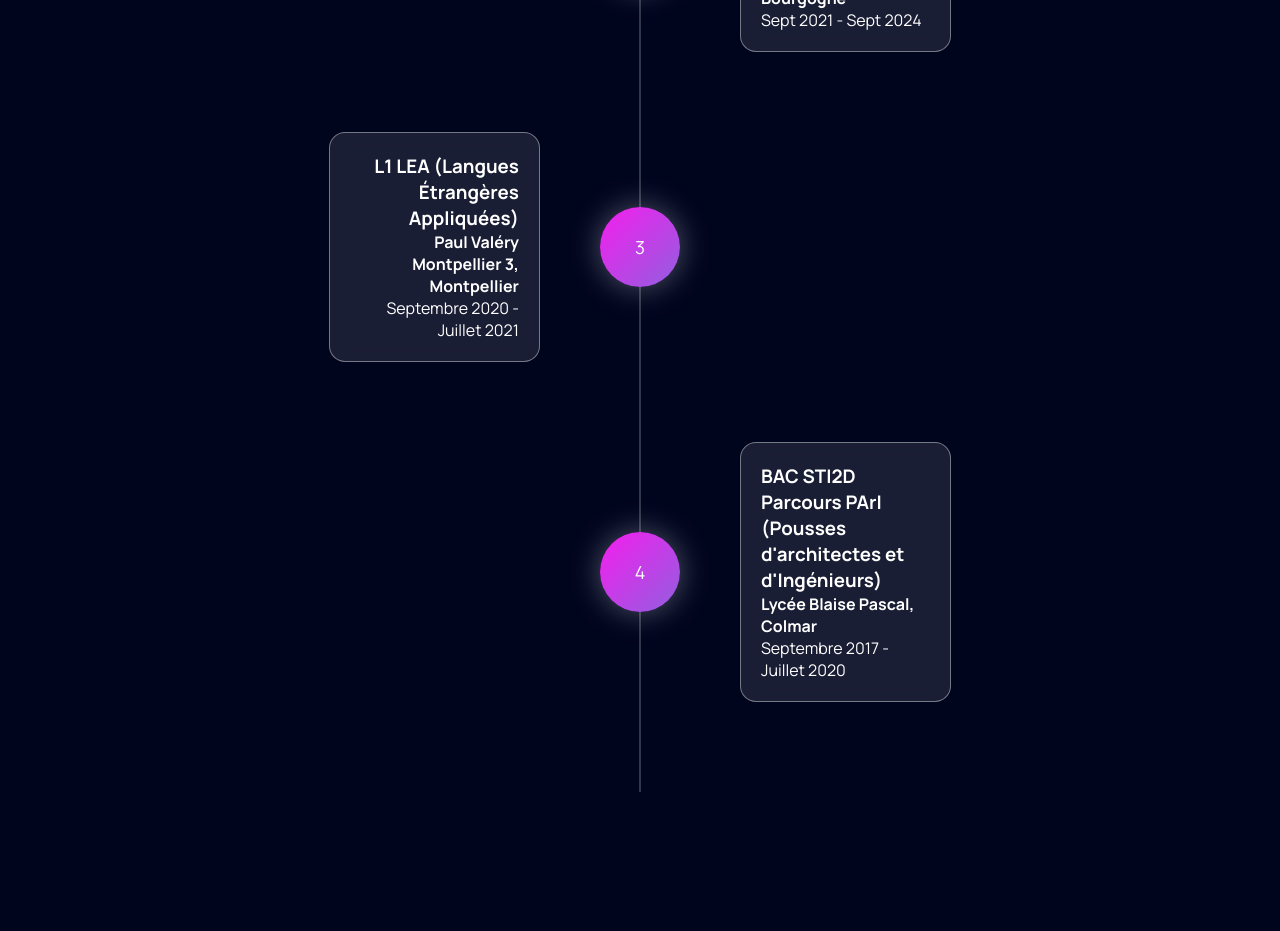
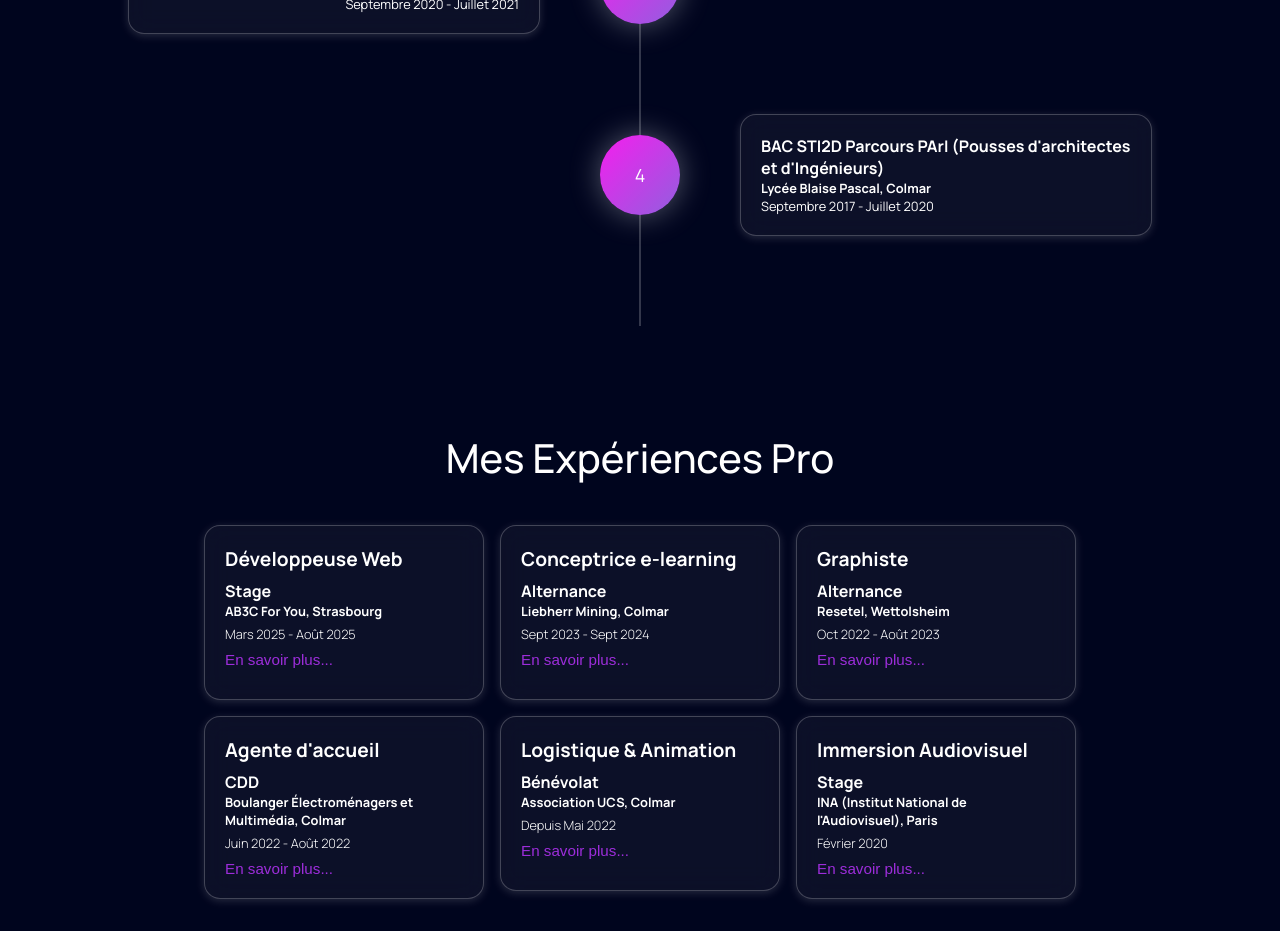
Before and after one commit to MymoMg/cv-mguil, a React (Vite) app: page / in a window 1280 px wide. Shown: the part 1360-2291 px from the top of the page. Before the commit the page ends 2152 px from the top, so only its background shows below. Built offline with nearby package versions, Linux system fonts and the light colour scheme.

Commit message:
add experiencies section

```diff
--- a/src/App.jsx
+++ b/src/App.jsx
@@ -2,6 +2,7 @@ import { useState } from 'react'
 import Navbar from './components/custom/Navbar/Navbar'
 import Hero from './components/custom/Hero/Hero'
 import Timeline from './components/custom/Timeline/Timeline'
+import ExperiencesSection from './components/custom/ExperiencesSection/ExperiencesSection'
 
 import './App.css'
 
@@ -12,6 +13,7 @@ function App() {
       <Navbar/>
       <Hero/>
       <Timeline/>
+      <ExperiencesSection/>
     </>
   )
 }
--- /dev/null
+++ b/src/components/custom/ExperiencesSection/ExperiencesSection.jsx
@@ -0,0 +1,96 @@
+import React, { useState } from "react";
+import styles from "./ExperiencesSection.module.css";
+import Card from "../../ui/Card/Card";
+import { title } from "framer-motion/client";
+
+const experiences = [
+  {
+    title: "Développeuse Web",
+    company: "AB3C For You, Strasbourg",
+    role: "Stage",
+    year: "Mars 2025 - Août 2025",
+    description:
+      "- Intégration d'un calendrier dynamique pour la gestion des événements. - Amélioration de l'accessibilité du site web. - Optimisation des performances front-end.",
+  },
+  {
+    title: "Conceptrice e-learning",
+    role: "Alternance",
+    company: "Liebherr Mining, Colmar",
+    year: "Sept 2023 - Sept 2024",
+    description:
+      "- Conception et amélioration des formations e-learning, en optimisant l’ergonomie et la communication visuelle. - Adaptation des productions aux standards lingistiques. - Formation de l'équipe e-learning à l’utilisation d’outils numériques et à l’IA appliquée à la communication.",
+  },
+  {
+    title: "Graphiste",
+    role: "Alternance",
+    company: "Resetel, Wettolsheim",
+    year: "Oct 2022 - Août 2023",
+    description:
+      "- Refonte du site web. - Réalisation de visuels (catalogue d'entreprise, flyers, carte de visite, stickers, kakemonos, posts réseaux sociaux)",
+  },
+  {
+    title: "Agente d'accueil",
+    role: "CDD",
+    company: "Boulanger Électroménagers et Multimédia, Colmar",
+    year: "Juin 2022 - Août 2022",
+    description:
+      "- Accueil et conseil des clients. - Gestion des réclamations. - Résolution des problèmes (SAV).",
+  },
+  {
+    title: "Logistique & Animation",
+    role: "Bénévolat",
+    company: "Association UCS, Colmar",
+    year: "Depuis Mai 2022",
+    description: "- Animatrice lors d'évenements. - Préparation et distribution de colis alimentaires.",
+  },
+  {
+    title: "Immersion Audiovisuel",
+    role: "Stage",
+    company: "INA (Institut National de l'Audiovisuel), Paris",
+    year: "Février 2020",
+    description: "- Visites plateaux télé (France 3, chaînes TV) - Ateliers pratiques sur les métiers et workflows. - Échanges avec des professionnels (journalisme, production) - Immersion au sein de l’INA.",
+  },
+];
+
+export default function ExperiencesSection() {
+  const [expandedIndex, setExpandedIndex] = useState(null);
+
+  const toggleDescription = (index) => {
+    setExpandedIndex(expandedIndex === index ? null : index);
+  };
+
+  return (
+    <section className={styles.experienceSection}>
+      <h2>Mes Expériences Pro</h2>
+      <div className={styles.experiencesGrid}>
+        {experiences.map((exp, index) => (
+          <Card className={styles.experienceCard} key={index}>
+            <h3>{exp.title}</h3>
+            <h4>{exp.role}</h4>
+            <p className={styles.company}>{exp.company}</p>
+            <p className={styles.year}>{exp.year}</p>
+
+            {expandedIndex === index ? (
+              <p className={styles.description}>
+                {exp.description.split(" - ").map((item, idx) => (
+                  <span key={idx}>
+                    {idx !== 0 && "- "}
+                    {item}
+                    <br />
+                  </span>
+                ))}
+              </p>
+            ) : null}
+
+            <button
+              className={styles.toggleButton}
+              onClick={() => toggleDescription(index)}
+            >
+              {expandedIndex === index ? "Réduire" : "En savoir plus..."}
+            </button>
+          </Card>
+        ))}
+      </div>
+    </section>
+  );
+}
--- /dev/null
+++ b/src/components/custom/ExperiencesSection/ExperiencesSection.module.css
@@ -0,0 +1,67 @@
+.experienceSection {
+  padding: 2rem 4rem; /* padding plus large sur les côtés */
+  max-width: 1000px; /* limite la largeur maximale pour une meilleure lisibilité */
+  margin: 0 auto; /* centre la grille horizontalement */
+}
+
+.experiencesGrid {
+  display: grid;
+  grid-template-columns: repeat(3, 1fr); /* 3 cartes par ligne */
+  gap: 1rem; /* espace entre les cartes, plus petit que le padding de la section */
+  justify-content: center; /* centre les cartes dans l'espace */
+}
+
+.experienceCard {
+  transition: transform 0.2s, box-shadow 0.2s;
+  min-height: 175px; /* fixe une hauteur minimum pour homogénéité */
+  height: fit-content;
+}
+
+.experienceCard:hover {
+  transform: translateY(-5px);
+  box-shadow: 0 4px 12px rgba(0,0,0,0.2);
+}
+
+.company {
+  font-weight: bold;
+  margin-bottom: 0.3rem;
+}
+
+.toggleButton {
+  background: none;
+  border: none;
+  color: #bb34ffd4;
+  cursor: pointer;
+  font-size: 0.95rem;
+  padding: 0;
+  margin-top: 0.5rem;
+  align-self: flex-start;
+}
+
+.toggleButton:hover {
+  text-decoration: underline;
+}
+
+h2 {
+    text-align: center;
+    padding-bottom: 2.5rem;
+    padding-top: 4.5rem;
+}
+
+.experienceCard h3 {
+  margin-bottom: 0.5rem;
+}
+
+/* Responsive */
+@media (max-width: 900px) {
+  .experiencesGrid {
+    grid-template-columns: repeat(2, 1fr);
+  }
+}
+
+@media (max-width: 600px) {
+  .experiencesGrid {
+    grid-template-columns: 1fr;
+    padding: 2rem; /* réduire padding sur mobile */
+  }
+}
--- a/src/components/custom/Hero/Hero.module.css
+++ b/src/components/custom/Hero/Hero.module.css
@@ -21,9 +21,7 @@
 }
 
 .hero h1 {
-    font-size: 4rem;
     color: #915FDF;
-    line-height: 1;
 }
 
 .hero h2{
--- a/src/components/custom/Timeline/Timeline.module.css
+++ b/src/components/custom/Timeline/Timeline.module.css
@@ -20,11 +20,15 @@
   opacity: 0.2;
 }
 
+.timeline ul {
+  width: 80%;
+}
+
 .timelineItem {
   position: relative;
   margin: 40px 0;
   z-index: 2;
-  width: min(400px, calc(50% - 100px));
+  width: calc(50% - 100px);
   opacity: 0;
   transform: translateY(40px);
   transition: opacity 0.6s ease-out, transform 0.6s ease-out;
--- a/src/components/custom/Timeline/TimelineCard/ TimelineCard.jsx
+++ b/src/components/custom/Timeline/TimelineCard/ TimelineCard.jsx
@@ -1,14 +1,15 @@
 import styles from "./TimelineCard.module.css";
+import Card from "../../../ui/Card/Card";
 
 export default function Timeline({ role, company, year, description }) {
   return (
-    <article className={styles.timelineCard}>
+    <Card>
       <div className={styles.content}>
-        <h3>{role}</h3>
-        <h4>{company}</h4>
+        <h3 className="h4">{role}</h3>
+        <h4 className="h5">{company}</h4>
         <span>{year}</span>
         <div className={styles.description}>{description} </div>
       </div>
-    </article>
+    </Card>
   );
 }
--- a/src/components/custom/Timeline/TimelineCard/TimelineCard.module.css
+++ b/src/components/custom/Timeline/TimelineCard/TimelineCard.module.css
@@ -1,13 +1,3 @@
-.timelineCard {
-  display: flex;
-  flex-direction: column;
-  border-radius: 16px;
-  padding: 20px;
-  border: 1px solid rgba(255, 255, 255, 0.4);
-  background: rgba(255, 255, 255, 0.1);
-  backdrop-filter: blur(12px);
-}
-
 .description {
   font-size: 0.8rem;
 }
--- /dev/null
+++ b/src/components/ui/Card/Card.jsx
@@ -0,0 +1,9 @@
+import styles from "./Card.module.css"
+
+export default function Card({children, className, ...props}) {
+  return (
+    <article className={`${styles.card} ${className}`} {...props}>
+        {children}
+    </article>
+  );
+}
--- /dev/null
+++ b/src/components/ui/Card/Card.module.css
@@ -0,0 +1,8 @@
+.card {
+  border-radius: 16px;
+  padding: 20px;
+  border: 1px solid rgba(255, 255, 255, 0.225);
+  background: rgba(255, 255, 255, 0.047);
+  backdrop-filter: blur(12px);
+  box-shadow: 0 2px 8px rgba(255, 255, 255, 0.148);
+}
--- a/src/index.css
+++ b/src/index.css
@@ -17,10 +17,32 @@ body {
     background-color: #00051E;
     color: #fff;
     font-family: manrope;
+    font-size: 0.8rem;
 }
 
 h1, h2{
     font-weight: 500;
+}
+
+h1, .h1 {
+    font-size: 4rem;
+    line-height: 1;
+}
+
+h2, .h2 {
+    font-size: 2.5rem;
+}
+
+h3, .h3 {
+    font-size: 1.2rem;
+}
+
+h4, .h4 {
+    font-size: 1rem;
+}
+
+h5, .h5 {
+    font-size: 0.8rem;
 }
 
 p {
```
